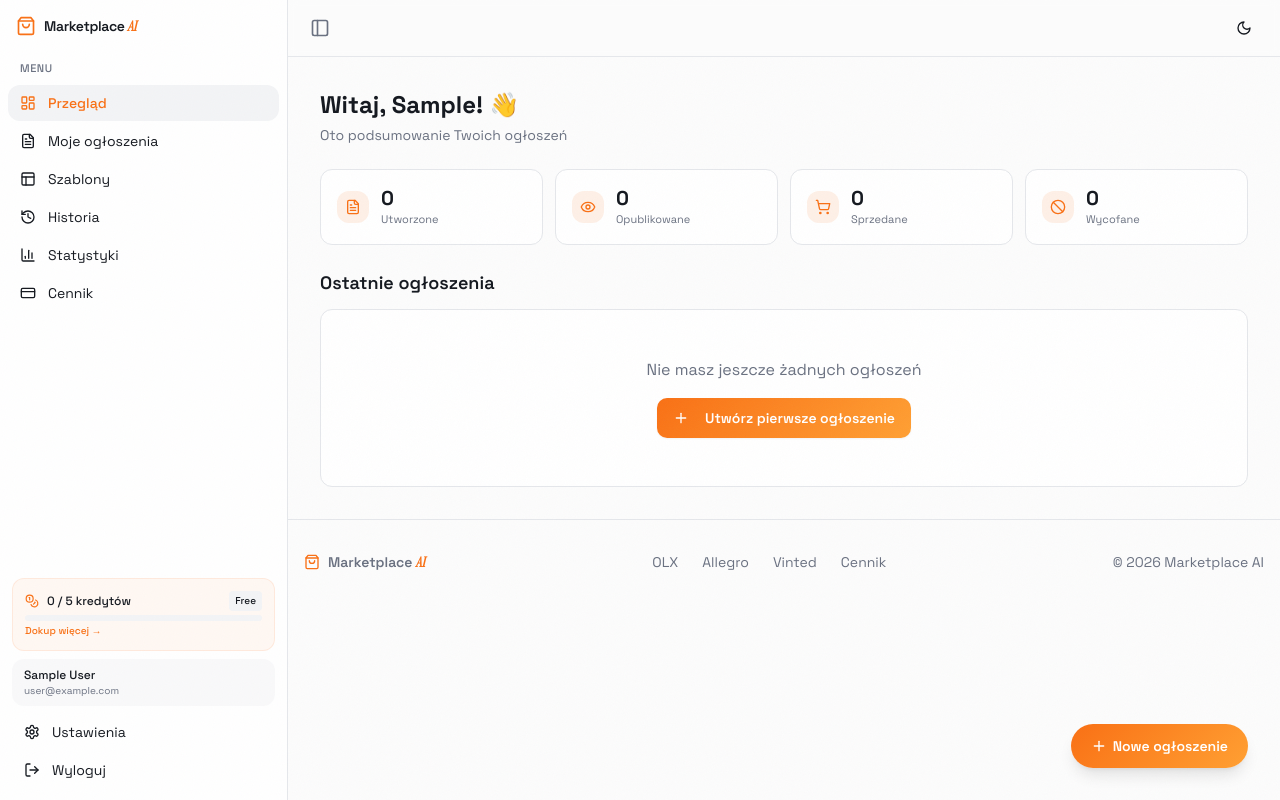
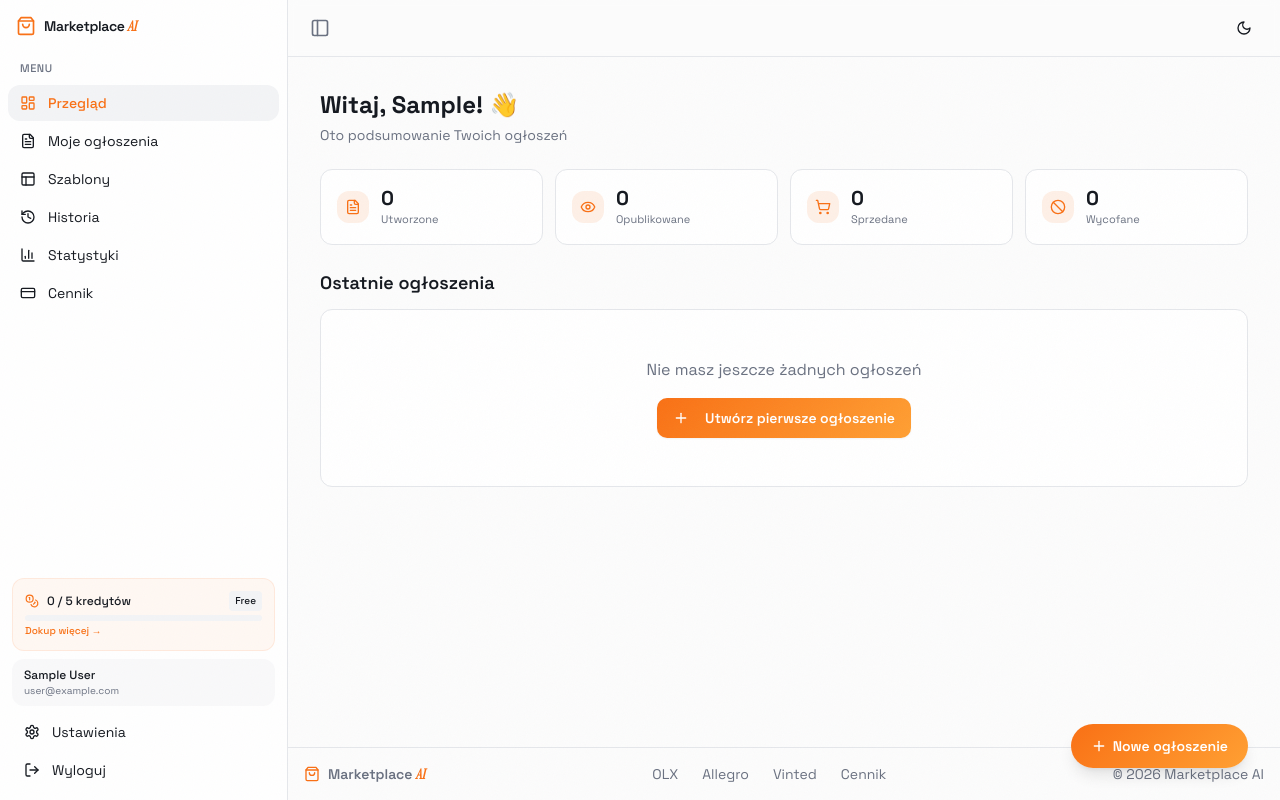
Before and after one commit to esh0/AI-Listings-Assistant, a Next.js app: page /dashboard in a window 1280 px wide. Built offline with nearby package versions, Linux system fonts and the light colour scheme; no server answers; the database is empty; sample sign-in values are in the browser's storage.

Commit message:
fix: footer compact, sticky bottom, FAB above footer
- Reduce footer height: py-8 -> py-4
- DashboardShell: flex flex-col min-h-screen so footer sticks to bottom
- Content area flex-1 so it fills available space
- FAB bottom-20 to stay above the footer

```diff
--- a/components/AdsList.tsx
+++ b/components/AdsList.tsx
@@ -498,7 +498,7 @@ export function AdsList({ ads, counts, currentFilter, currentPage, totalPages, t
             {/* FAB */}
             <Link
                 href="/dashboard/new"
-                className="fixed bottom-6 right-6 z-50 sm:bottom-8 sm:right-8 flex items-center gap-1.5 bg-gradient-primary text-primary-foreground font-semibold px-5 py-3 rounded-full shadow-lg hover:opacity-90 transition-opacity text-sm"
+                className="fixed bottom-20 right-6 z-50 sm:bottom-20 sm:right-8 flex items-center gap-1.5 bg-gradient-primary text-primary-foreground font-semibold px-5 py-3 rounded-full shadow-lg hover:opacity-90 transition-opacity text-sm"
             >
                 <Plus className="h-4 w-4" />
                 Nowe ogłoszenie
--- a/components/DashboardShell.tsx
+++ b/components/DashboardShell.tsx
@@ -27,7 +27,7 @@ export function DashboardShell({ user, children }: DashboardShellProps) {
         <div className="min-h-screen bg-background">
             <Sidebar user={user} collapsed={collapsed} onCollapse={setCollapsed} />
             <main className={cn(
-                "transition-all duration-300",
+                "flex flex-col min-h-screen transition-all duration-300",
                 collapsed ? "lg:pl-16" : "lg:pl-72"
             )}>
                 {/* Top bar */}
@@ -42,7 +42,7 @@ export function DashboardShell({ user, children }: DashboardShellProps) {
                     <div className="lg:hidden" />
                     <ThemeToggle />
                 </div>
-                <div className="p-6 lg:p-8">
+                <div className="flex-1 p-6 lg:p-8">
                     {children}
                 </div>
                 <Footer />
--- a/components/Footer.tsx
+++ b/components/Footer.tsx
@@ -9,7 +9,7 @@ export function Footer() {
     const pricingHref = status === "authenticated" ? "/dashboard/pricing" : "/pricing";
 
     return (
-        <footer className="border-t border-border py-8 px-4">
+        <footer className="border-t border-border py-4 px-4">
             <div className="max-w-5xl mx-auto flex flex-col sm:flex-row items-center justify-between gap-4 text-sm text-muted-foreground">
                 <div className="flex items-center gap-2">
                     <ShoppingBag className="h-4 w-4 text-primary" aria-hidden="true" />
```
